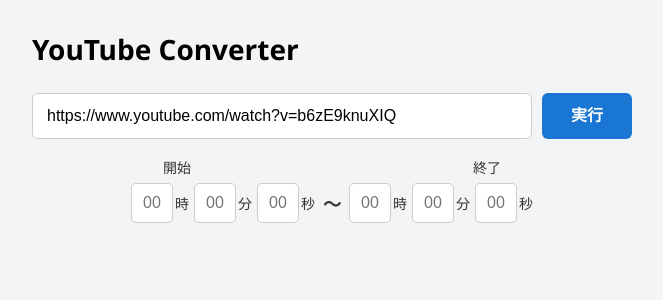
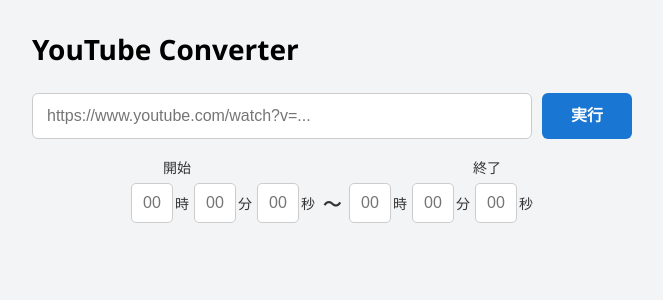
Before and after one commit to sasakiwrkspace-creator/y2conv, a Flask app: page / in a window 1280 px wide. Shown: the top 300 px of the page, without its empty margins (308-971 px from the left). Run offline with Flask 3, Linux system fonts and the light colour scheme; parts of the project's set-up code (start-up, migrations or seed data) failed here and were passed over.

Commit message:
Update index.html

```diff
--- a/templates/index.html
+++ b/templates/index.html
@@ -46,8 +46,8 @@
             type="text"
             placeholder="https://www.youtube.com/watch?v=..."
             autocomplete="off"
-            value="https://www.youtube.com/watch?v=b6zE9knuXIQ"
         >
+<!--        value="https://www.youtube.com/watch?v=b6zE9knuXIQ" -->
 
         <button
             id="convertBtn"
```
